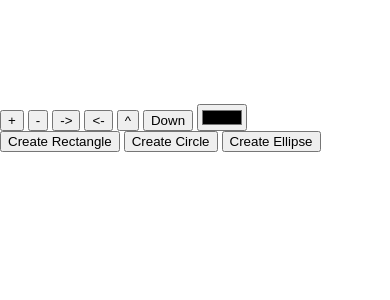
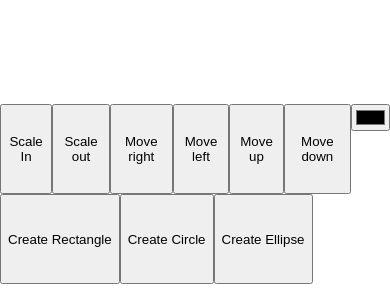
Before and after one commit to siddharthapaul001/siddharthapaul001.github.io, a plain HTML site: page js/SVGTest/index.html in a window 390 px wide. Shown: the part 544-844 px from the top of the page. Drawn offline with Linux system fonts and the light colour scheme.

Commit message:
view for mobile device

```diff
--- a/js/SVGTest/index.html
+++ b/js/SVGTest/index.html
@@ -2,10 +2,15 @@
 <html>
     <head>
         <title>SVG Test</title>
+        <meta name="viewport" content="width=device-width, initial-scale=1.0">
         <style>
             html, body{
                 padding: 0;
                 margin: 0;
+            }
+            .btn-container{
+                display: flex;
+                height: 90px;
             }
         </style>
         <script src="js/index.js"></script>
@@ -15,13 +20,13 @@
 
         </div>
         <div class="btn-container">
-            <button class="btn" id="scale">+</button>
-            <button class="btn" id="scale-out">-</button>
-            <button class="btn" id="push-right">-&gt;</button>
-            <button class="btn" id="push-left">&lt;-</button>
+            <button class="btn" id="scale">Scale In</button>
+            <button class="btn" id="scale-out">Scale out</button>
+            <button class="btn" id="push-right">Move right</button>
+            <button class="btn" id="push-left">Move left</button>
 
-            <button class="btn" id="push-top">^</button>
-            <button class="btn" id="push-down">Down</button>
+            <button class="btn" id="push-top">Move up</button>
+            <button class="btn" id="push-down">Move down</button>
             <input type="color" class="inp-color" id="inp-color" />
         </div>
         <div class="btn-container">
```
